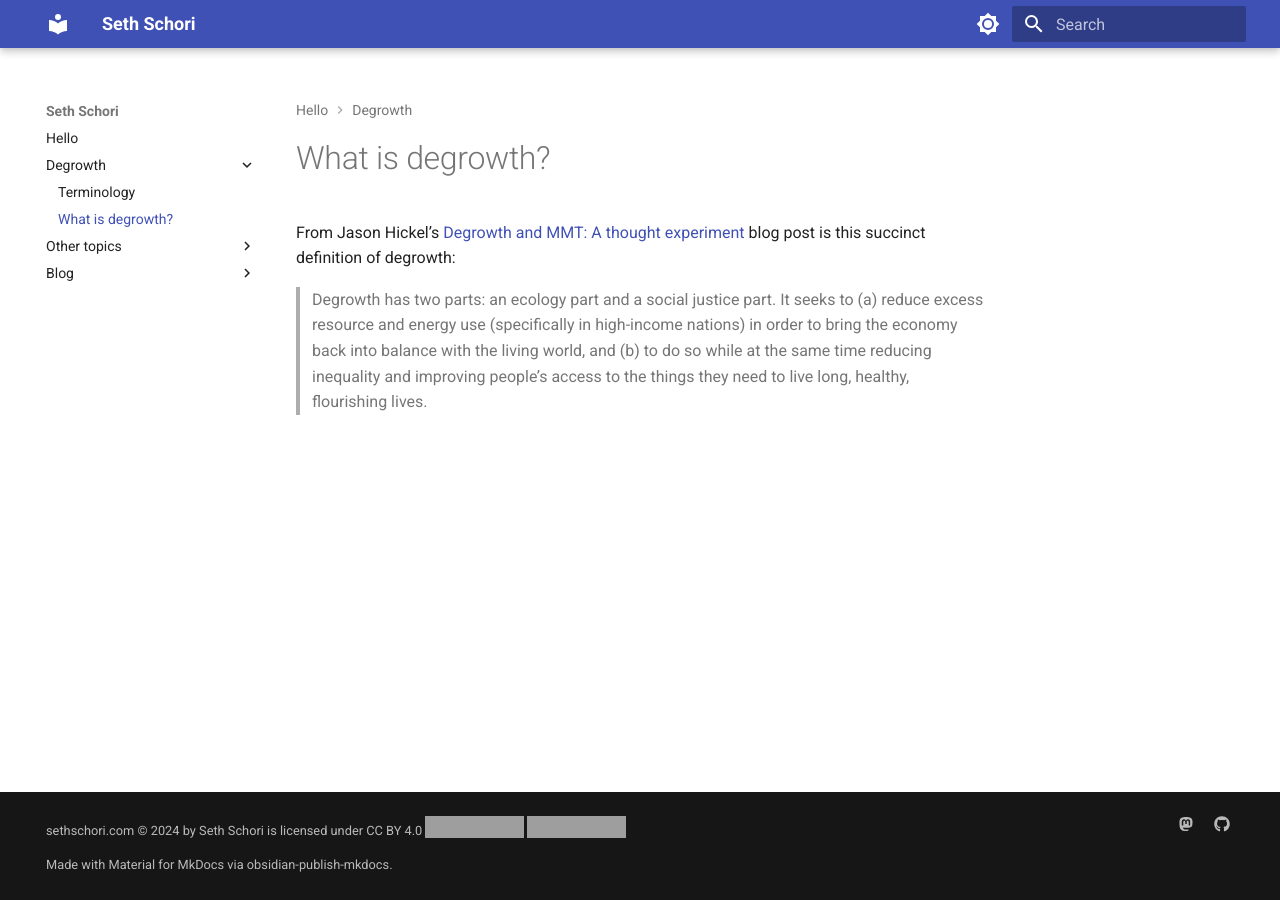
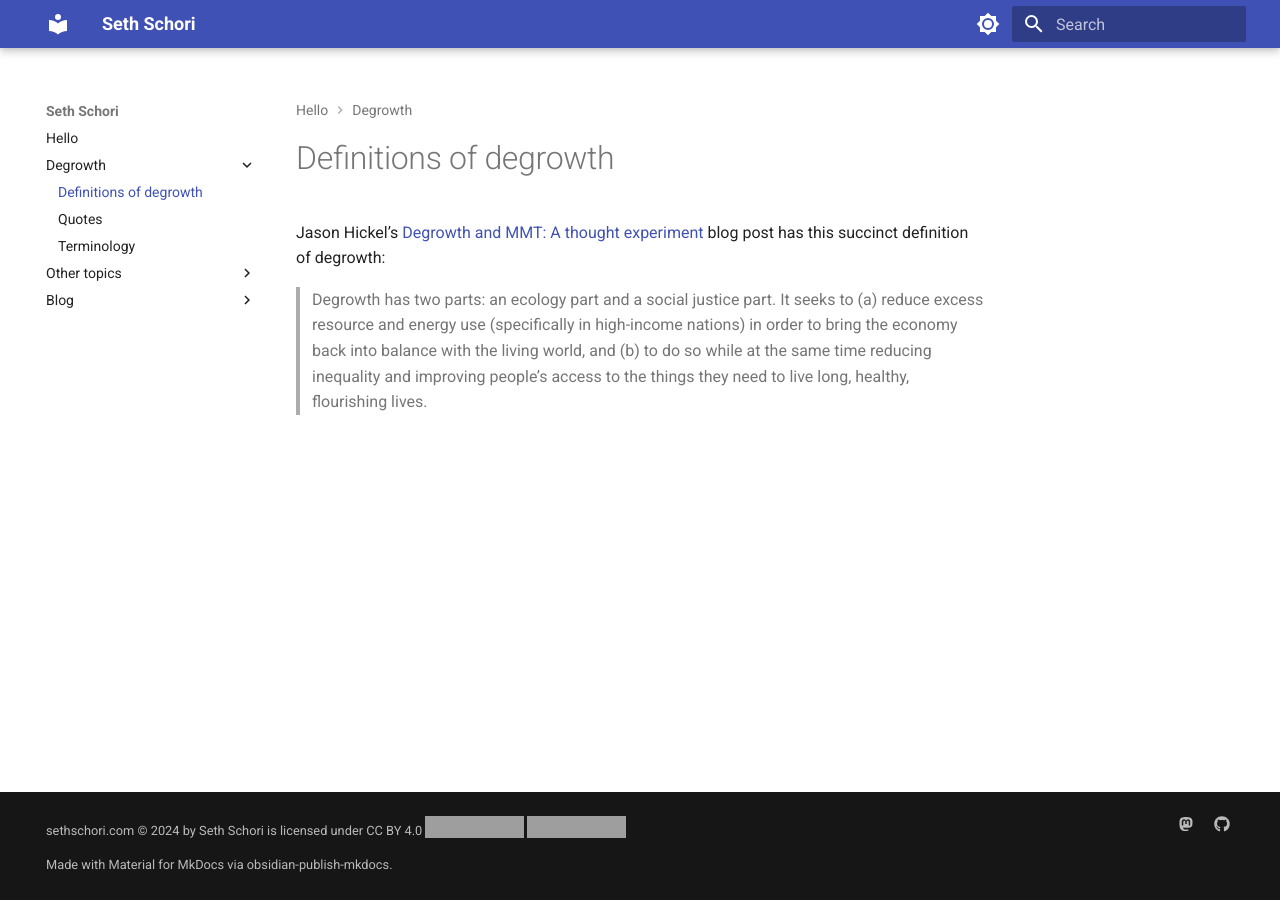
Before and after one commit to sethschori/obsidian-site, an MkDocs documentation site: the page built from docs/Degrowth/Definitions of degrowth.md, in a window 1280 px wide. Built offline with MkDocs 1.6.1 and Material for MkDocs 9.7.7, drawn with Linux system fonts in a browser that asks for light colours; grey boxes are pictures that could not be loaded.

Commit message:
vault backup: 2024-09-16 09:17:07

```diff
--- a/docs/Degrowth/What is degrowth?.md
+++ b/docs/Degrowth/Definitions of degrowth.md
@@ -1,3 +1,3 @@
-From Jason Hickel’s [Degrowth and MMT: A thought experiment](https://www.jasonhickel.org/blog/2020/9/10/degrowth-and-mmt-a-thought-experiment) blog post is this succinct definition of degrowth:
+Jason Hickel’s [Degrowth and MMT: A thought experiment](https://www.jasonhickel.org/blog/2020/9/10/degrowth-and-mmt-a-thought-experiment) blog post has this succinct definition of degrowth:
 
 > Degrowth has two parts: an ecology part and a social justice part. It seeks to (a) reduce excess resource and energy use (specifically in high-income nations) in order to bring the economy back into balance with the living world, and (b) to do so while at the same time reducing inequality and improving people’s access to the things they need to live long, healthy, flourishing lives.
```
Also changed, not shown: docs/Degrowth/Quotes.md (added, +3 -0 lines).
